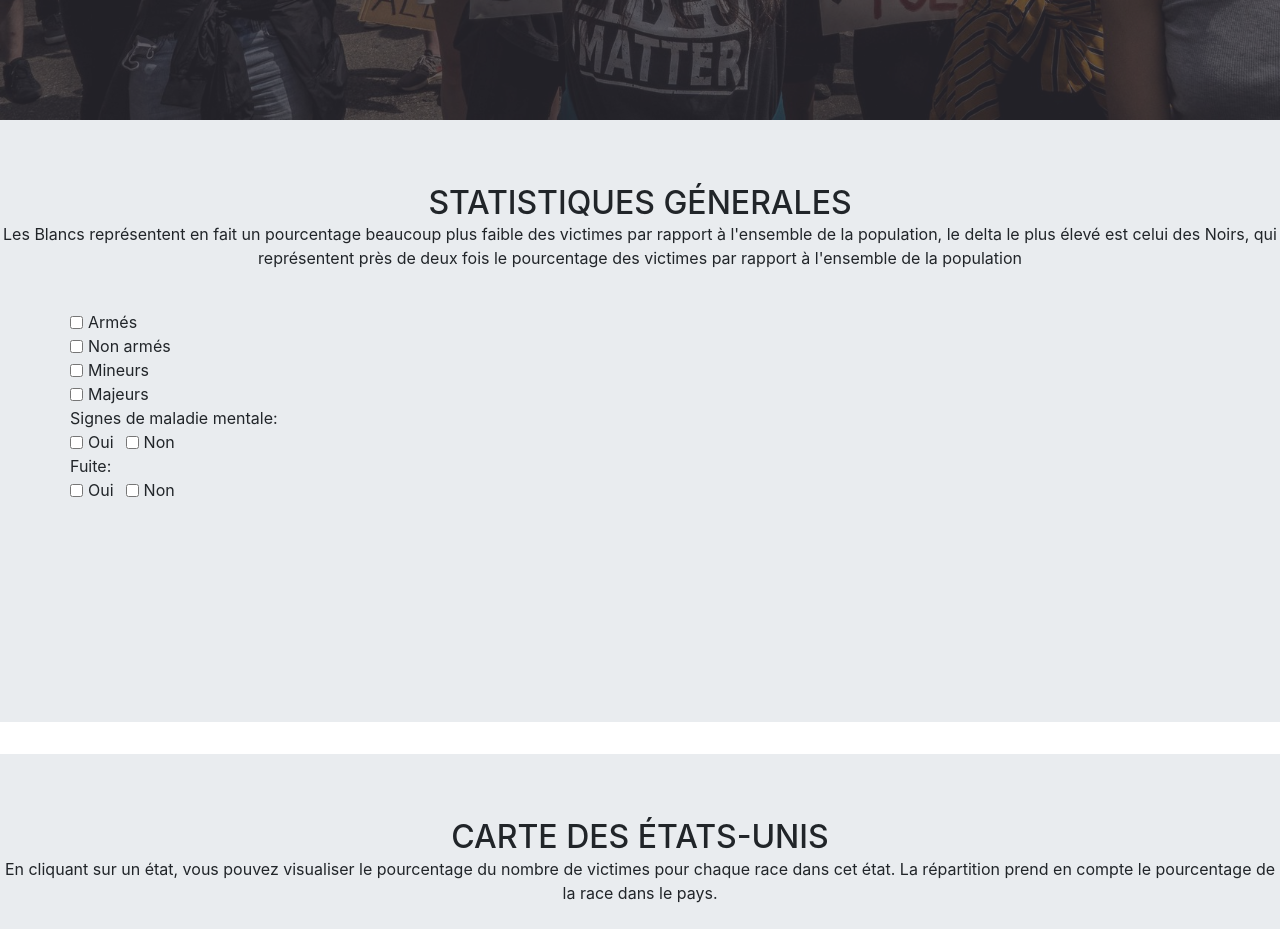
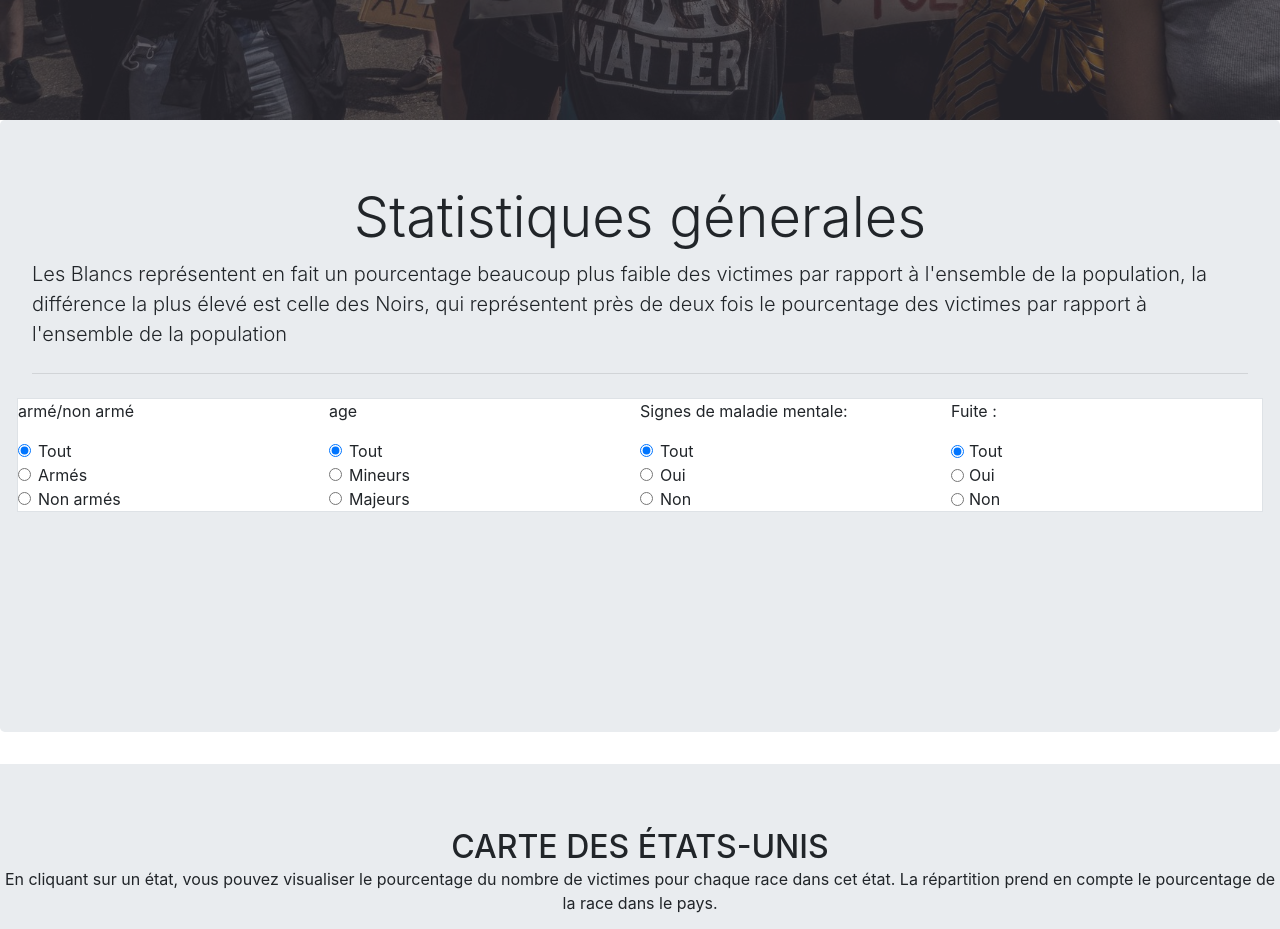
Before and after one commit to amineKammah/ensimag-cod, a website: page webapp/src/index.html in a window 1280 px wide. Shown: the part 680-1609 px from the top of the page. Drawn offline with nearby package versions, Linux system fonts and the light colour scheme.

Commit message:
redesign des choix

```diff
--- a/webapp/src/index.html
+++ b/webapp/src/index.html
@@ -120,92 +120,139 @@
 
   </header>
 
+    <!-- statistiques génerales -->
+  <div id='statistiquesGenerales'>
+  <div class="jumbotron">
+  <h1 class="display-4 text-center">Statistiques génerales</h1>
+  <p class="lead">Les Blancs représentent en fait un pourcentage beaucoup plus faible
+        des victimes par rapport à l'ensemble de la population, la différence la plus
+        élevé est celle des Noirs, qui représentent près de deux fois
+        le pourcentage des victimes par rapport à l'ensemble de la population</p>
+  <hr class="my-4">
 
-  <!-- statistiques génerales -->
-  <div id='statistiquesGenerales'></div>
-  <div class="jumbotron jumbotron-fluid">
-    <div class="mx-auto text-center">
-      <h2 class="mx-auto my-0 text-uppercase">Statistiques génerales</h2>
-      <p>Les Blancs représentent en fait un pourcentage beaucoup plus faible
-        des victimes par rapport à l'ensemble de la population, le delta le plus
-        élevé est celui des Noirs, qui représentent près de deux fois
-        le pourcentage des victimes par rapport à l'ensemble de la population</p>
-      <br>
-      <!-- checkbox selectionneur -->
-      <div class="container text-center">
-
-        <div class="row row-header">
-          <!-- Default checked -->
-          <div class="form-check form-check-inline">
-            <input class="form-check-input" type="checkbox" name="inlineRadioOptions" id="arme0" value="armed">
+            <div class="row border" id="checkboxes">
+                <!--La classe bg-info ajoute un fond bleu à l'élément-->
+                <div class="col">
+                    <div class="row">
+                <!--La classe bg-danger ajoute un fond rouge à l'élément-->
+                <p>armé/non armé<p>
+                </div>
+                     <div class="row">
+                <!--La classe bg-danger ajoute un fond rouge à l'élément-->
+                <div class="form-check ">
+                <input class="form-check-input" type="radio" name="armedOption" id="Toutarme0" value="armed" checked>
+                <label class="form-check-label" for="inlineRadio1">Tout</label>
+              </div>
+                </div>
+                     <div class="row">
+                <!--La classe bg-danger ajoute un fond rouge à l'élément-->
+                <div class="form-check ">
+                <input class="form-check-input" type="radio" name="armedOption" id="arme0" value="armed">
                 <label class="form-check-label" for="inlineRadio1">Armés</label>
               </div>
                 </div>
-        <!-- Default checked -->
-        <div class="row row-header">
-          <div class="form-check form-check-inline">
-            <input class="form-check-input" type="checkbox" name="inlineRadioOptions" id="nonArme0" value="unarmed">
+                     <div class="row">
+                <!--La classe bg-danger ajoute un fond rouge à l'élément-->
+               <div class="form-check ">
+                <input class="form-check-input" type="radio" name="armedOption" id="nonArme0" value="unarmed">
                 <label class="form-check-label" for="inlineRadio1">Non armés</label>
               </div>
                 </div>
-
-        <div class="row row-header">
-          <!-- Default checked -->
-          <div class="form-check form-check-inline">
-            <input class="form-check-input" type="checkbox" name="inlineRadioOptions" id="mineur0" value="armed">
+                </div>
+                <!--La classe bg-warning ajoute un fond jaune à l'élément-->
+                <div class="col ">
+                     <div class="row">
+                <!--La classe bg-danger ajoute un fond rouge à l'élément-->
+                    <p>age<p>
+                </div>
+                    <div class="row">
+                         <div class="form-check ">
+                    <input class="form-check-input" type="radio" name="ageOption" id="Toutage0" value="armed" checked>
+                    <label class="form-check-label" for="inlineRadio1">Tout</label>
+                  </div>
+                    </div>
+                     <div class="row">
+                <!--La classe bg-danger ajoute un fond rouge à l'élément-->
+                <div class="form-check ">
+                <input class="form-check-input" type="radio" name="ageOption" id="mineur0" value="armed">
                 <label class="form-check-label" for="inlineRadio1">Mineurs</label>
                  </div>
                 </div>
-        <!-- Default checked -->
-        <div class="row row-header">
-          <div class="form-check form-check-inline">
-            <input class="form-check-input" type="checkbox" name="inlineRadioOptions" id="majeur0" value="unarmed">
+                <div class="row">
+               <!--La classe bg-danger ajoute un fond rouge à l'élément-->
+
+               <div class="form-check ">
+                 <input class="form-check-input" type="radio" name="ageOption" id="majeur0" value="unarmed">
                  <label class="form-check-label" for="inlineRadio1">Majeurs</label>
                 </div>
                 </div>
+                </div>
+                <!--La classe bg-success ajoute un fond vert à l'élément-->
+                <div class="col">
+                    <div class="row">
+                <!--La classe bg-danger ajoute un fond rouge à l'élément-->
+                <p>Signes de maladie mentale:<p>
+                </div>
 
-        <div class="row row-header">
-          Signes de maladie mentale:
+                 <div class="row">
+                        <div class="form-check ">
+                   <input class="form-check-input" type="radio" name="mentalOption" id="Toutmental0" value="armed" checked>
+                   <label class="form-check-label" for="inlineRadio1">Tout</label>
                  </div>
-        <div class="row row-header">
-          <div class="form-check form-check-inline">
-            <input class="form-check-input" type="checkbox" name="inlineRadioOptions" id="mentalY" value="armed">
+                </div>
+                     <div class="row">
+                <!--La classe bg-danger ajoute un fond rouge à l'élément-->
+                <div class="form-check ">
+                <input class="form-check-input" type="radio" name="mentalOption" id="mentalY" value="armed">
                 <label class="form-check-label" for="inlineRadio1">Oui</label>
                 </div>
-          <div class="form-check form-check-inline">
-            <input class="form-check-input" type="checkbox" name="inlineRadioOptions" id="mentalN" value="armed">
+                </div>
+                     <div class="row">
+                <!--La classe bg-danger ajoute un fond rouge à l'élément-->
+                <div class="form-check">
+                <input class="form-check-input" type="radio" name="mentalOption" id="mentalN" value="armed">
                 <label class="form-check-label" for="inlineRadio1">Non</label>
               </div>
                 </div>
 
-        <div class="row row-header">
-          Fuite:
                 </div>
-        <div class="row row-header">
+
+                 <div class="col">
+                    <div class="row">
+                <!--La classe bg-danger ajoute un fond rouge à l'élément-->
+                <p> Fuite :<p>
+                </div>
+                      <div class="row ">
                         <div class="form-check form-check-inline">
-            <input class="form-check-input" type="checkbox" name="inlineRadioOptions" id="fuiteY" value="armed">
+                   <input class="form-check-input" type="radio" name="fuiteOption" id="Toutfuite0" value="armed" checked>
+                   <label class="form-check-label" for="inlineRadio1">Tout</label>
+                 </div>
+                </div>
+                     <div class="row">
+                <!--La classe bg-danger ajoute un fond rouge à l'élément-->
+                <div class="form-check form-check-inline">
+                <input class="form-check-input" type="radio" name="fuiteOption" id="fuiteY" value="armed">
                 <label class="form-check-label" for="inlineRadio1">Oui</label>
                 </div>
+                </div>
+                     <div class="row">
+                <!--La classe bg-danger ajoute un fond rouge à l'élément-->
                 <div class="form-check form-check-inline">
-            <input class="form-check-input" type="checkbox" name="inlineRadioOptions" id="fuiteN" value="armed">
+                <input class="form-check-input" type="radio" name="fuiteOption" id="fuiteN" value="armed">
                 <label class="form-check-label" for="inlineRadio1">Non</label>
               </div>
                 </div>
+
                 </div>
+            </div>
+         <!-- checkbox selectionneur -->
 
-
-
-      <!-- checkbox selectionneur -->
-      <div id="container" style="width: 75%;">
         <div class="center-block">
           <canvas id="barChart"></canvas>
         </div>
 </div>
 </div>
 
-  </div>
-  </div>
-  <!-- statistiques génerales -->
 
   <!--carte -->
   <div id="carte">
@@ -226,6 +273,7 @@
         </div>
         <div class="container">
           <!-- checkbox selectionneur -->
+        </div>
           <div class="row row-header">
             Vous pouvez choisir des filtres pour observer comment les données
             changent selon l'âge et le port d'arme:
@@ -281,6 +329,7 @@
   </div>
   <!-- lignes animees -->
 
+
      <!-- Footer -->
   <footer id="footer" class="bg-black small text-center text-white-50">
 
--- a/webapp/src/styles/index.css
+++ b/webapp/src/styles/index.css
@@ -119,7 +119,12 @@ path.area {
 }
 
 #buttonCommencer{
-    background-color: #4CAF50;
+    background-color:   #ecf0f1  ;
     border: none;
-    color: white;
+    color:  #273746;
 }
+
+#checkboxes{
+     background-color:  white;
+
+}
```
Lines whose indentation alone changed are shown as unchanged.
